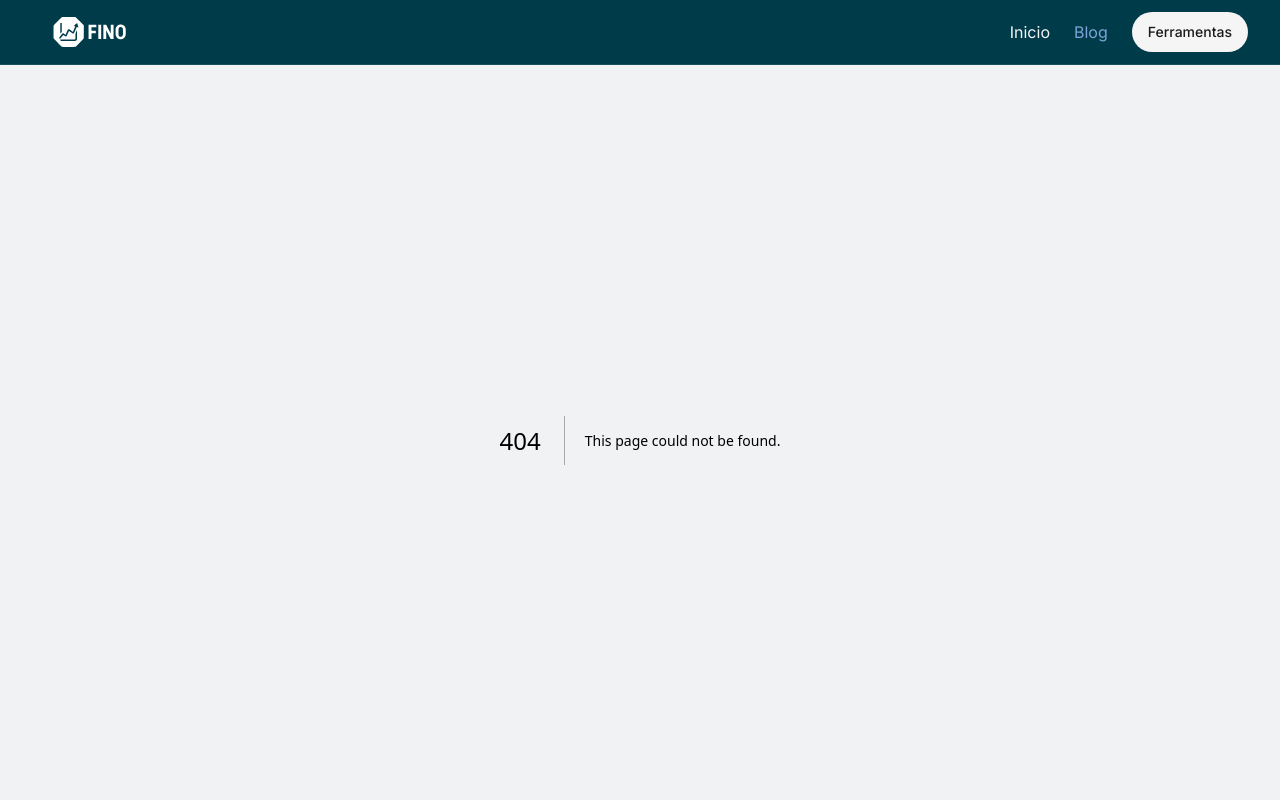
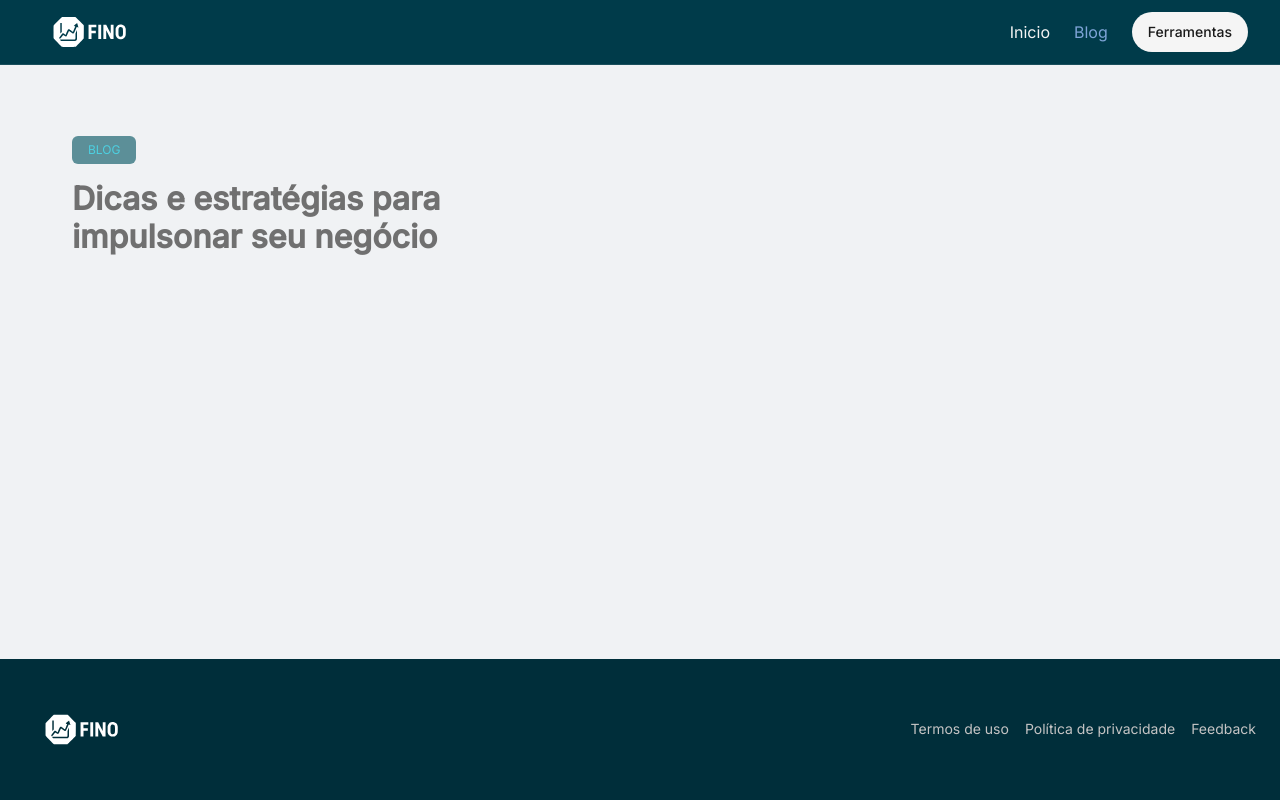
Before and after one commit to Luizhdevs/meu-blog-next, a Next.js app: page /blog in a window 1280 px wide. Before the commit this address had no page. Shown: the top 800 px of the page. Built offline with nearby package versions, Linux system fonts and the light colour scheme; a web font is replaced by a local one.

Commit message:
Iniciando a tela de blog

```diff
--- /dev/null
+++ b/src/pages/blog/index.tsx
@@ -0,0 +1,23 @@
+export default function BlogPage() {
+    return (
+        <div className="flex flex-col py-24 flex-grow h-full">
+            <header className="">
+                <div className="container space-y-6 flex flex-col items-start justify-between md:flex-row md:items-end lg:items-end">
+                    <div className="flex flex-col gap-4 md:px-0">
+                        {/* TAG  */}
+                        <span className="text-body-tag text-blue-100 w-fit rounded-md text-center md:text-left py-2 px-4 bg-primary-300">BLOG</span>
+
+                        {/* TITULO  */}
+                        <h1 className="text-balance text-start md:text-left text-heading-lg md: text-heading-xl max-w-2xl text-gray-500">Dicas e estratégias para impulsonar seu negócio</h1>
+                    </div>
+                </div>
+            </header>
+
+
+
+            {/* SEARCH  */}
+
+
+        </div>
+    )
+}
```
Also changed, not shown: posts/primeiro-post.md (added, +21 -0 lines), public/assets/primeiro-post.png (added).
